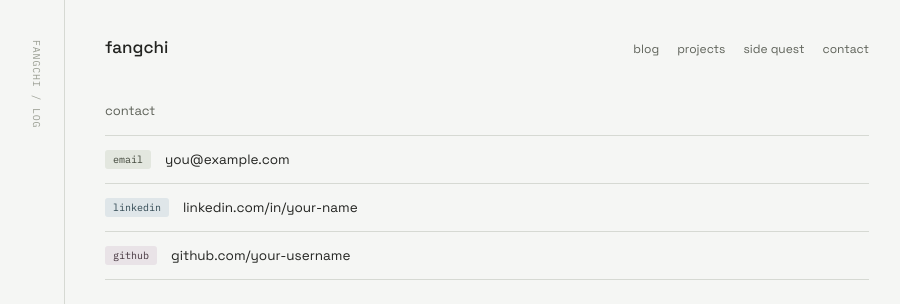
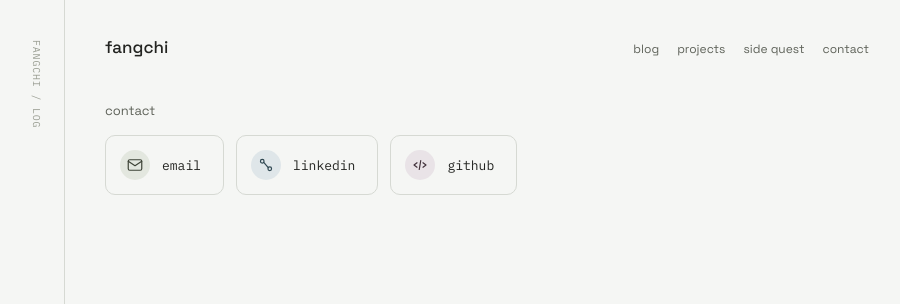
Before and after one commit to lufangchi/dululu, a Next.js app: page /contact in a window 1280 px wide. Shown: the top 304 px of the page, without its empty margins (181-1081 px from the left). Built offline with nearby package versions, Linux system fonts and the light colour scheme.

Commit message:
Redesign contact page as icon tabs, add real links
Replaces the plain link list with rounded icon-badge tabs (email, LinkedIn,
GitHub) that don't expose the raw URL text. Swaps in the real email,
LinkedIn, and GitHub URLs in place of the placeholders.

```diff
--- a/app/contact/page.tsx
+++ b/app/contact/page.tsx
@@ -1,40 +1,107 @@
 export const metadata = {
   title: "contact — fangchi",
 };
+
+type ContactLink = {
+  key: string;
+  label: string;
+  href: string;
+  external: boolean;
+  colors: { bg: string; fg: string };
+  icon: () => React.ReactElement;
+};
+
+const ICON_PROPS = {
+  width: 18,
+  height: 18,
+  viewBox: "0 0 24 24",
+  fill: "none",
+  stroke: "currentColor",
+  strokeWidth: 1.6,
+  strokeLinecap: "round" as const,
+  strokeLinejoin: "round" as const,
+};
+
+function EmailIcon() {
+  return (
+    <svg {...ICON_PROPS}>
+      <rect x="3" y="5" width="18" height="14" rx="2" />
+      <path d="m3 7 9 6 9-6" />
+    </svg>
+  );
+}
+
+function LinkedInIcon() {
+  return (
+    <svg {...ICON_PROPS}>
+      <circle cx="7" cy="7" r="2.4" />
+      <circle cx="17" cy="17" r="2.4" />
+      <path d="M9 8.5 15 15.5" />
+    </svg>
+  );
+}
+
+function GithubIcon() {
+  return (
+    <svg {...ICON_PROPS}>
+      <path d="m8 9-4 3 4 3" />
+      <path d="m16 9 4 3-4 3" />
+      <path d="m13 6-2 12" />
+    </svg>
+  );
+}
+
+const CONTACTS: ContactLink[] = [
+  {
+    key: "email",
+    label: "email",
+    href: "mailto:fangchi.lulu0709@gmail.com",
+    external: false,
+    colors: { bg: "#E3E7DF", fg: "#3E4438" },
+    icon: EmailIcon,
+  },
+  {
+    key: "linkedin",
+    label: "linkedin",
+    href: "https://www.linkedin.com/in/fangchi-lu/",
+    external: true,
+    colors: { bg: "#DFE6E9", fg: "#2E4650" },
+    icon: LinkedInIcon,
+  },
+  {
+    key: "github",
+    label: "github",
+    href: "https://github.com/lufangchi",
+    external: true,
+    colors: { bg: "#E9E3E7", fg: "#43333C" },
+    icon: GithubIcon,
+  },
+];
 
 export default function Contact() {
   return (
     <>
       <p className="section-title">contact</p>
-      <div className="post-list">
-        <a className="post-row" href="mailto:you@example.com">
-          <span className="tag" style={{ background: "#E3E7DF", color: "#3E4438" }}>
-            email
-          </span>
-          <span className="post-title">you@example.com</span>
-        </a>
-        <a
-          className="post-row"
-          href="https://linkedin.com"
-          target="_blank"
-          rel="noreferrer"
-        >
-          <span className="tag" style={{ background: "#DFE6E9", color: "#2E4650" }}>
-            linkedin
-          </span>
-          <span className="post-title">linkedin.com/in/your-name</span>
-        </a>
-        <a
-          className="post-row"
-          href="https://github.com"
-          target="_blank"
-          rel="noreferrer"
-        >
-          <span className="tag" style={{ background: "#E9E3E7", color: "#43333C" }}>
-            github
-          </span>
-          <span className="post-title">github.com/your-username</span>
-        </a>
+      <div className="contact-tabs">
+        {CONTACTS.map((c) => {
+          const Icon = c.icon;
+          return (
+            <a
+              key={c.key}
+              className="contact-tab"
+              href={c.href}
+              {...(c.external ? { target: "_blank", rel: "noreferrer" } : {})}
+            >
+              <span
+                className="contact-tab-icon"
+                style={{ background: c.colors.bg, color: c.colors.fg }}
+              >
+                <Icon />
+              </span>
+              <span>{c.label}</span>
+            </a>
+          );
+        })}
       </div>
     </>
   );
--- a/app/globals.css
+++ b/app/globals.css
@@ -206,3 +206,36 @@ a {
   color: var(--ink-faint);
   padding: 14px 0;
 }
+
+.contact-tabs {
+  display: flex;
+  flex-wrap: wrap;
+  gap: 12px;
+}
+
+.contact-tab {
+  display: flex;
+  align-items: center;
+  gap: 12px;
+  padding: 14px 22px 14px 14px;
+  border: 1px solid var(--rule);
+  border-radius: 10px;
+  font-family: var(--font-mono), monospace;
+  font-size: 13px;
+  transition: border-color 0.15s ease, transform 0.15s ease;
+}
+
+.contact-tab:hover {
+  border-color: var(--ink-faint);
+  transform: translateY(-1px);
+}
+
+.contact-tab-icon {
+  display: flex;
+  align-items: center;
+  justify-content: center;
+  width: 30px;
+  height: 30px;
+  border-radius: 50%;
+  flex-shrink: 0;
+}
```
